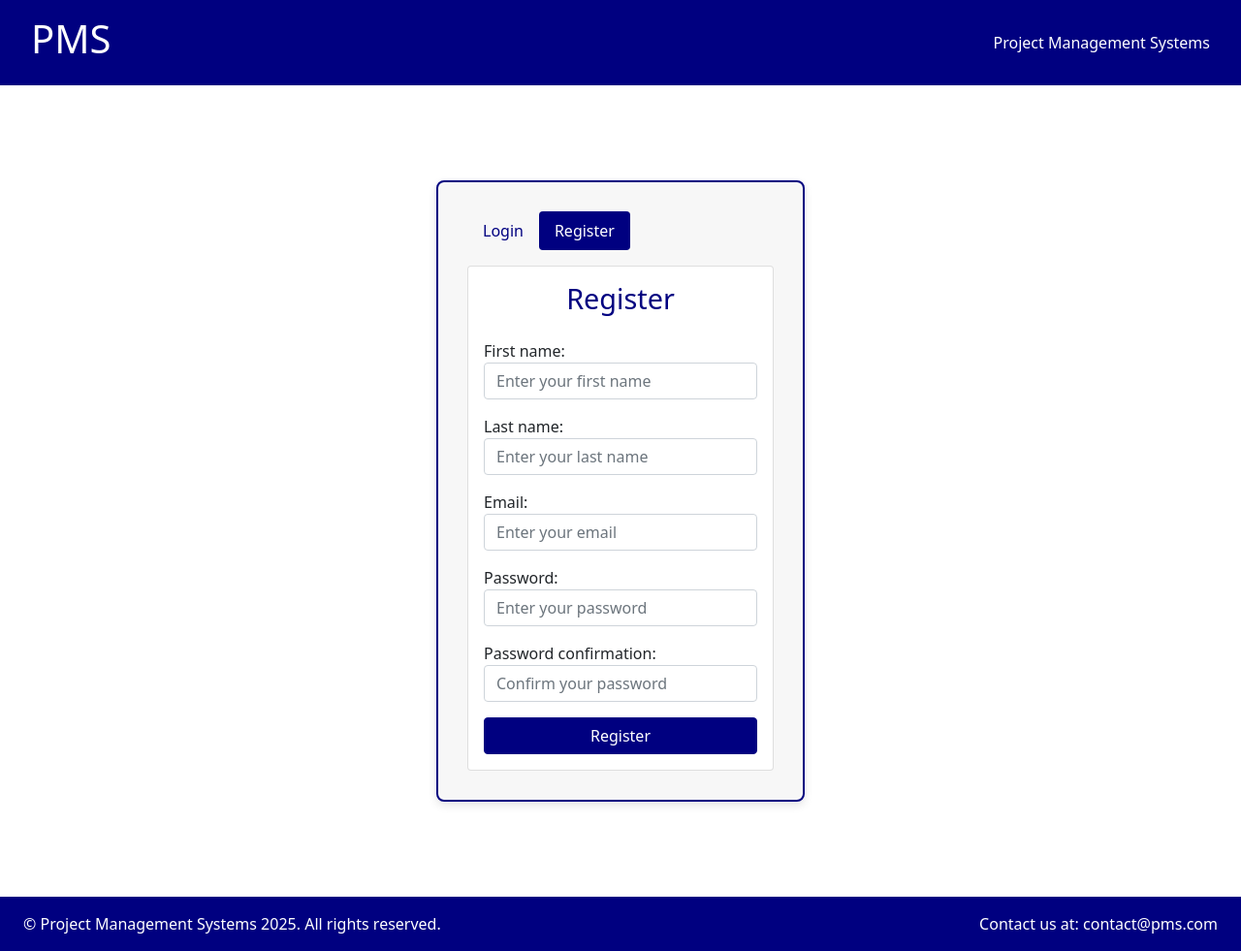
After one commit to JSGREEN1129/web_application_diploma_project_3, a Django app: page /users/register/ in a window 1280 px wide. The commit adds this page. Shown: the whole page at 97% size. Run offline with Django 4.2, Linux system fonts and the light colour scheme; some libraries are stand-ins or nearby versions.

Commit message:
Add user creation and user authentication, style user forms and add link routing

```diff
--- a/core/templates/core/base_public.html
+++ b/core/templates/core/base_public.html
@@ -1,30 +1,54 @@
+{% load static %}
 <!DOCTYPE html>
 <html lang="en">
 
 <head>
     <meta charset="utf-8">
     <meta name="viewport" content="width=device-width, initial-scale=1">
-    <title>PMS</title>
+    <title>{% block title %}Project Management Systems{% endblock %}</title>
+
+    <!-- Bootstrap -->
     <link href="https://cdn.jsdelivr.net/npm/bootstrap@5.1.0/dist/css/bootstrap.min.css" rel="stylesheet">
-    <link rel="stylesheet" href="assets/style.css">
+
+    <!-- Custom CSS -->
+    <link rel="stylesheet" href="{% static 'assets/stylesheets/base.css' %}">
+    <link rel="stylesheet" href="{% static 'assets/stylesheets/authentication.css' %}">
+    <link rel="stylesheet" href="{% static 'assets/stylesheets/homepage.css' %}">
+    <link rel="stylesheet" href="{% static 'assets/stylesheets/components.css' %}">
+
+    <!-- Favicon -->
     <link rel="apple-touch-icon" sizes="180x180" href="{% static 'assets/favicon/apple-touch-icon.png' %}">
     <link rel="icon" type="image/png" sizes="32x32" href="{% static 'assets/favicon/favicon-32x32.png' %}">
     <link rel="icon" type="image/png" sizes="16x16" href="{% static 'assets/favicon/favicon-16x16.png' %}">
 </head>
 
 <body>
-
+    <!-- Public Navbar -->
     <nav class="navbar navbar-expand-md sticky-top">
-        <h1 class="text-xl p-2 ms-4 text-white">PMS</h1>
+        <h1 class="text-xl p-2 ms-4">
+            {% if request.path != '/' %}
+            <!-- Only make it a link if it's not the homepage -->
+            <a href="{% url 'homepage' %}" class="navbar-pms" title="Go to Homepage">
+                PMS
+            </a>
+            {% else %}
+            <!-- If it's the homepage, just display the text -->
+            PMS
+            {% endif %}
         </h1>
+        </a>
         <div class="ms-auto d-flex align-items-center hide-on-small">
             <span class="text-xl p-2 me-4">Project Management Systems</span>
         </div>
     </nav>
 
-    <div class="container my-5">
-    </div>
+    <!-- Page content -->
+    <main class="flex-grow-1">
+        {% block content %}
+        {% endblock %}
+    </main>
 
+    <!-- Footer -->
     <footer class="footer d-flex flex-column flex-md-row justify-content-md-between align-items-center px-4 py-3">
         <p class="mb-0 text-center text-md-start">
             &copy; Project Management Systems 2025. All rights reserved.
@@ -37,9 +61,8 @@
         </p>
     </footer>
 
+    <!-- Bootstrap JS -->
     <script src="https://cdn.jsdelivr.net/npm/bootstrap@5.3.8/dist/js/bootstrap.bundle.min.js"></script>
-    <script src="{% static 'assets/projectmanagementsystems.js' %}"></script>
-
 </body>
 
 </html>
--- a/project_management_systems/urls.py
+++ b/project_management_systems/urls.py
@@ -4,4 +4,5 @@ from django.urls import path, include
 urlpatterns = [
     path('admin/', admin.site.urls),
     path('', include('core.urls')),
+    path('users/', include('users.urls'))
 ]
--- a/static/assets/stylesheets/authentication.css
+++ b/static/assets/stylesheets/authentication.css
@@ -0,0 +1,44 @@
+/* Custom styles for the login/register container */
+
+/* Default size for larger screens */
+.login-register-container {
+    max-width: 400px;
+    margin: 50px auto;
+    padding: 30px;
+    background-color: #f7f7f7;
+    border-radius: 8px;
+    box-shadow: 0 4px 10px rgba(0, 0, 0, 0.1);
+    border: 2px solid #000080;
+}
+
+/* Smaller screens: reduce width and padding */
+@media (max-width: 767.98px) {
+    .login-register-container {
+        max-width: 90%;         /* Make it responsive */
+        padding: 20px;          /* Slightly less padding */
+        margin: 30px auto;      /* Reduce vertical margin */
+    }
+}
+
+.border-primary {
+  border-color: #000080 !important;
+  border-width: 2px !important;
+}
+
+.card-title {
+    font-size: 1.8rem; /* Increase title font size */
+    color: #000080; /* Dark text color */
+}
+.nav-pills .nav-link {
+    color: #000080; /* Dark color for tab links */
+}
+
+.nav-pills .nav-link.active {
+    background-color: #000080; /* Blue color for active tab */
+    color: white; /* White text for active tab */
+}
+
+.form-label {
+    color: #000080;
+    font-weight: 400; /* Optional: make it bold */
+}
--- a/static/assets/stylesheets/base.css
+++ b/static/assets/stylesheets/base.css
@@ -41,3 +41,37 @@ body {
 main {
     flex: 1;
 }
+
+::-webkit-scrollbar {
+    width: 16px;
+    height: 12px;
+}
+
+::-webkit-scrollbar-track {
+    background: #f0f0f0;
+}
+
+
+::-webkit-scrollbar-thumb {
+    background-color: #000080;
+    border-radius: 6px;
+    border: 3px solid #f0f0f0;
+}
+
+::-webkit-scrollbar-button:single-button:vertical:decrement {
+    height: 16px;
+    background: #f0f0f0;
+    display: block;
+    border-style: solid;
+    border-width: 0 7px 8px 7px;
+    border-color: transparent transparent #000080 transparent;
+}
+
+::-webkit-scrollbar-button:single-button:vertical:increment {
+    height: 16px;
+    background: #f0f0f0;
+    display: block;
+    border-style: solid;
+    border-width: 8px 7px 0 7px;
+    border-color: #000080 transparent transparent transparent;
+}
--- a/users/forms.py
+++ b/users/forms.py
@@ -0,0 +1,35 @@
+from django import forms
+from django.contrib.auth.forms import UserCreationForm, AuthenticationForm
+from django.contrib.auth.models import User
+
+class CustomUserCreationForm(UserCreationForm):
+    first_name = forms.CharField(required=True)
+    last_name = forms.CharField(required=True)
+    email = forms.EmailField(required=True)
+
+    class Meta:
+        model = User
+        fields = ('first_name', 'last_name', 'email', 'password1', 'password2')
+
+    def save(self, commit=True):
+        email = self.cleaned_data['email']
+        if User.objects.filter(email=email).exists():
+            raise forms.ValidationError("A user with this email already exists.")
+        user = super().save(commit=False)
+        user.first_name = self.cleaned_data['first_name']
+        user.last_name = self.cleaned_data['last_name']
+        user.email = self.cleaned_data['email']
+        if commit:
+            user.save()
+        return user
+
+class CustomAuthenticationForm(AuthenticationForm):
+    username = forms.EmailField(label='Email', widget=forms.EmailInput(attrs={'autofocus': True, 'class': 'form-control'}))
+    password = forms.CharField(label='Password', strip=False, widget=forms.PasswordInput(attrs={'class': 'form-control'}))
+
+    def clean_username(self):
+        username = self.cleaned_data.get('username')
+        # Ensure we are checking the email in the User model instead of username
+        if not User.objects.filter(email=username).exists():
+            raise forms.ValidationError("No account found with this email.")
+        return username
--- /dev/null
+++ b/users/templates/users/register.html
@@ -0,0 +1,102 @@
+{% extends 'core/base_public.html' %}
+{% load static %}
+{% load widget_tweaks %}
+
+
+{% block title %}Register - Project Management Systems{% endblock %}
+
+{% block content %}
+<div class="container py-5">
+    <div class="row justify-content-center">
+        <div class="col-md-6 col-lg-4 login-register-container border-primary">
+            <!-- Tabs for Login and Register -->
+            <ul class="nav nav-pills mb-3" id="pills-tab" role="tablist">
+                <li class="nav-item" role="presentation">
+                    <a class="nav-link " id="pills-login-tab" data-bs-toggle="pill" href="#pills-login" role="tab"
+                        aria-controls="pills-login" aria-selected="true">Login</a>
+                </li>
+                <li class="nav-item" role="presentation">
+                    <a class="nav-link active" id="pills-register-tab" data-bs-toggle="pill" href="#pills-register"
+                        role="tab" aria-controls="pills-register" aria-selected="false">Register</a>
+                </li>
+            </ul>
+
+            <!-- Tab Content -->
+            <div class="tab-content" id="pills-tabContent">
+                <!-- Login Form -->
+                <div class="tab-pane fade" id="pills-login" role="tabpanel" aria-labelledby="pills-login-tab">
+                    <div class="card">
+                        <div class="card-body">
+                            <h5 class="card-title text-center mb-4">Login</h5>
+                            <form method="POST" action="{% url 'login' %}" novalidate>
+                                {% csrf_token %}
+
+                                <div class="mb-3">
+                                    <!-- Correctly render label without `attrs` -->
+                                    {{ login_form.username.label_tag }}
+                                    <!-- Add class to the input field -->
+                                    {{ login_form.username|add_class:"form-control"|attr:"placeholder:Enter Your Email"}}
+                                    {% if login_form.username.errors %}
+                                        <div class="text-danger small">{{ login_form.username.errors }}</div>
+                                    {% endif %}
+                                </div>
+
+                                <div class="mb-3">
+                                    {{ login_form.password.label_tag }}
+                                    {{ login_form.password|add_class:"form-control"|attr:"placeholder:Enter Your Password" }}
+                                    {% if login_form.password.errors %}
+                                        <div class="text-danger small">{{ login_form.password.errors }}</div>
+                                    {% endif %}
+                                </div>
+
+                                <button type="submit" name="login_submit" class="btn btn-primary w-100">Login</button>
+                            </form>
+                        </div>
+                    </div>
+                </div>
+
+                <!-- Register Form -->
+                <div class="tab-pane fade show active" id="pills-register" role="tabpanel" aria-labelledby="pills-register-tab">
+                    <div class="card">
+                        <div class="card-body">
+                            <h5 class="card-title text-center mb-4">Register</h5>
+                            <form method="POST" action="{% url 'register' %}" novalidate>
+                                {% csrf_token %}
+
+                                {% for field in register_form %}
+        <div class="mb-3">
+            <!-- Render the label of the field -->
+            {{ field.label_tag }}
+
+            <!-- Add the class "form-control" and placeholder for specific fields -->
+            {% if field.name == 'first_name' %}
+                {{ field|add_class:"form-control"|attr:"placeholder:Enter your first name" }}
+            {% elif field.name == 'last_name' %}
+                {{ field|add_class:"form-control"|attr:"placeholder:Enter your last name" }}
+            {% elif field.name == 'email' %}
+                {{ field|add_class:"form-control"|attr:"placeholder:Enter your email" }}
+            {% elif field.name == 'password1' %}
+                {{ field|add_class:"form-control"|attr:"placeholder:Enter your password" }}
+            {% elif field.name == 'password2' %}
+                {{ field|add_class:"form-control"|attr:"placeholder:Confirm your password" }}
+            {% else %}
+                {{ field|add_class:"form-control" }}
+            {% endif %}
+
+            <!-- Display any errors for the field -->
+            {% if field.errors %}
+                <div class="text-danger small">{{ field.errors }}</div>
+            {% endif %}
+        </div>
+    {% endfor %}
+                                <button type="submit" name="register_submit"
+                                    class="btn btn-primary w-100">Register</button>
+                            </form>
+                        </div>
+                    </div>
+                </div>
+            </div>
+        </div>
+    </div>
+</div>
+{% endblock %}
--- a/users/urls.py
+++ b/users/urls.py
@@ -1,2 +1,8 @@
 from django.urls import path
 from . import views
+
+urlpatterns = [
+    path('login/', views.login_view, name='login'),
+    path('register/', views.register_view, name='register'),
+    path('logout/', views.logout_view, name='logout'),
+]
--- a/users/views.py
+++ b/users/views.py
@@ -1,3 +1,72 @@
-from django.shortcuts import render
+from django.shortcuts import render, redirect
+from django.contrib.auth import login, logout, authenticate, get_user_model
+from django.views.decorators.cache import never_cache
+from django.contrib import messages
+from .forms import CustomUserCreationForm, CustomAuthenticationForm
 
-# Create your views here.
+User = get_user_model()
+
+@never_cache
+def login_view(request):
+    login_form = CustomAuthenticationForm(request, data=request.POST or None)
+    register_form = CustomUserCreationForm()
+
+    if request.method == 'POST' and 'login_submit' in request.POST:
+        email = request.POST.get('username', '').strip().lower()
+        password = request.POST.get('password', '')
+
+        # If no email or password, show generic error to avoid info leak
+        if not email or not password:
+            messages.error(request, "Please enter your registered email and password to login.")
+        else:
+            # Check if user with email exists
+            user_exists = User.objects.filter(email=email).exists()
+
+            if not user_exists:
+                messages.error(request, "There is no active account associated with the email address.")
+            else:
+                # User exists, check password
+                user_auth = authenticate(request, username=email, password=password)
+                if user_auth is not None:
+                    login(request, user_auth, backend='users.backends.EmailBackend')
+                    messages.success(request, "Logged in successfully!")
+                    return redirect('project_list')
+                else:
+                    messages.error(request, "You have entered your password incorrectly.")
+
+    context = {
+        'login_form': login_form,
+        'register_form': register_form,
+        'show_form': 'login'
+    }
+    return render(request, 'users/login.html', context)
+
+@never_cache
+def register_view(request):
+    login_form = CustomAuthenticationForm(request)  # Blank form for display
+    register_form = CustomUserCreationForm(request.POST or None)
+
+    if request.method == 'POST' and 'register_submit' in request.POST:
+        if register_form.is_valid():
+            user = register_form.save(commit=False)  # Don't save yet
+            user.username = user.email  # Set username to email to ensure uniqueness
+            user.save()  # Now save to DB
+
+            login(request, user, backend='users.backends.EmailBackend')
+            messages.success(request, "Registered and logged in successfully!")
+            return redirect('project_list')  # Redirect after registration
+        else:
+            messages.error(request, "Please correct the errors below.")
+
+    context = {
+        'login_form': login_form,
+        'register_form': register_form,
+        'show_form': 'register'  # Tell template to show register first
+    }
+    return render(request, 'users/register.html', context)
+
+
+def logout_view(request):
+    logout(request)
+    messages.info(request, "You have been logged out.")
+    return redirect('login')  # Redirect to login page after logout
```
Also changed, not shown: core/templates/core/homepage.html (+6 -41 lines), project_management_systems/settings.py (+11 -2 lines), users/backends.py (+16 -0 lines), users/templates/login.html (deleted, +0 -107 lines), users/templates/register.html (deleted, +0 -112 lines), users/templates/users/login.html (added, +121 -0 lines).
